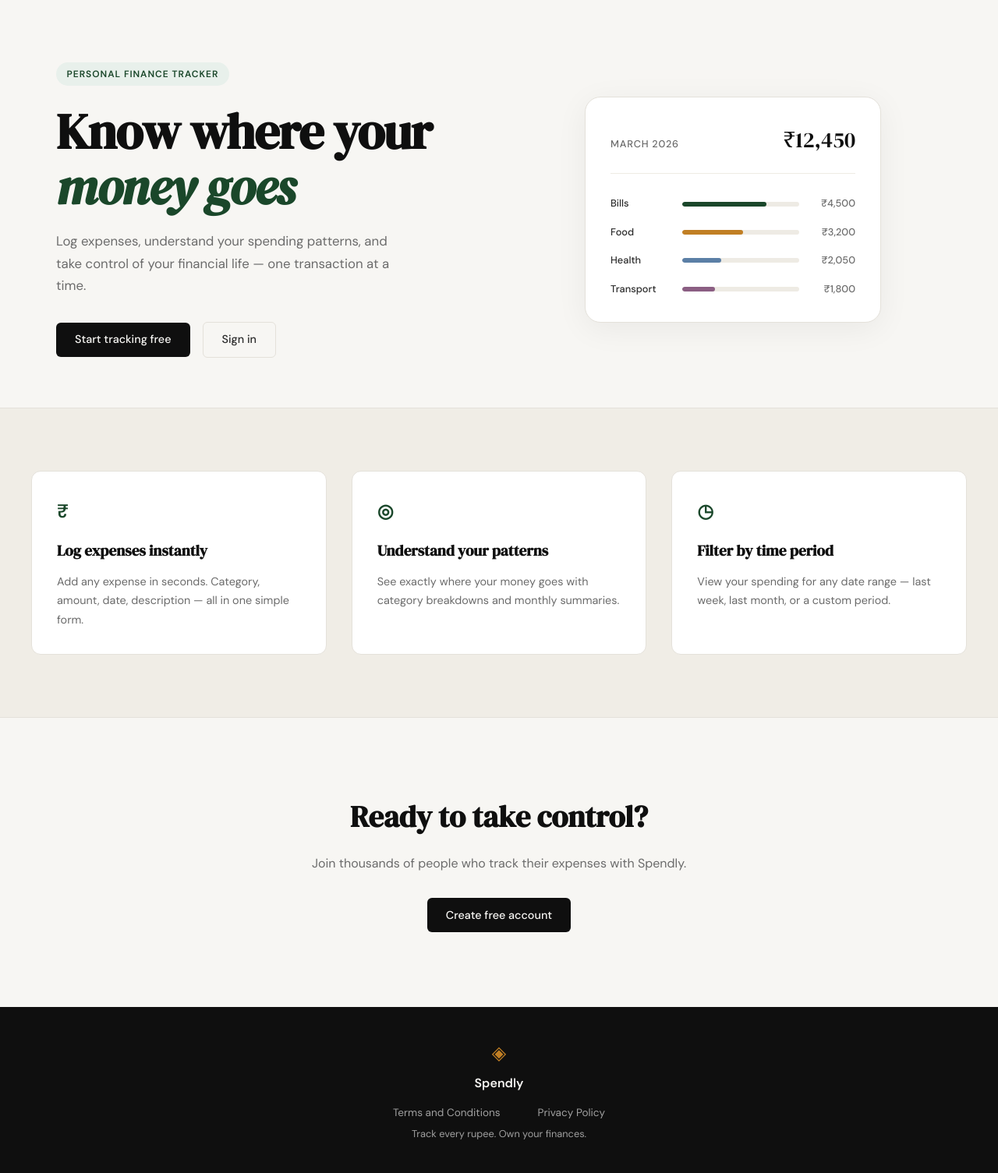
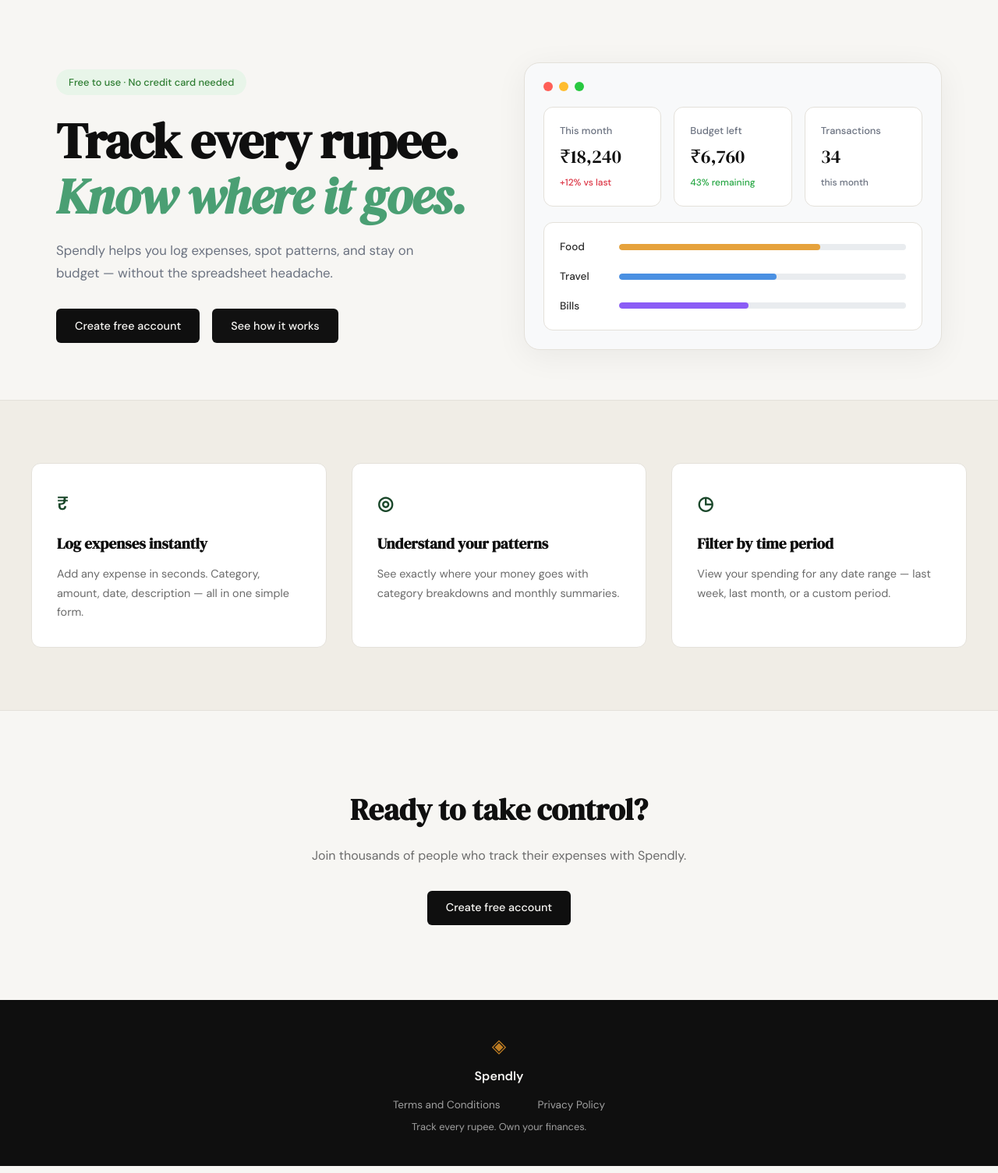
Before and after one commit to Sonkhiya/Expense-Tracker, a Flask app: page / in a window 1280 px wide. Shown: the part 61-1566 px from the top of the page at 78% size. Run offline with Flask 3, Linux system fonts and the light colour scheme.

Commit message:
landing: update hero section to match new design

```diff
--- a/static/css/style.css
+++ b/static/css/style.css
@@ -135,13 +135,11 @@ a { color: inherit; text-decoration: none; }
 
 .hero-badge {
     display: inline-block;
-    background: var(--accent-light);
-    color: var(--accent);
-    font-size: 0.75rem;
-    font-weight: 600;
-    letter-spacing: 0.08em;
-    text-transform: uppercase;
-    padding: 0.35rem 0.85rem;
+    background: #e8f5e9;
+    color: #2e7d32;
+    font-size: 0.8rem;
+    font-weight: 500;
+    padding: 0.4rem 1rem;
     border-radius: 999px;
     margin-bottom: 1.5rem;
 }
@@ -157,14 +155,14 @@ a { color: inherit; text-decoration: none; }
 
 .hero-title em {
     font-style: italic;
-    color: var(--accent);
+    color: #4a9f73;
 }
 
 .hero-subtitle {
     font-size: 1.05rem;
-    color: var(--ink-muted);
+    color: #6b7280;
     line-height: 1.7;
-    max-width: 460px;
+    max-width: 500px;
     margin-bottom: 2rem;
 }
 
@@ -175,7 +173,7 @@ a { color: inherit; text-decoration: none; }
 }
 
 /* ------------------------------------------------------------------ */
-/* Mock card (hero visual)                                             */
+/* Dashboard mock (hero visual)                                        */
 /* ------------------------------------------------------------------ */
 
 .hero-visual {
@@ -183,78 +181,109 @@ a { color: inherit; text-decoration: none; }
     justify-content: center;
 }
 
-.mock-card {
-    background: var(--paper-card);
+.dashboard-mock {
+    background: #f8f9fa;
     border: 1px solid var(--border);
     border-radius: var(--radius-lg);
-    padding: 2rem;
+    padding: 1.5rem;
     width: 100%;
-    max-width: 380px;
+    max-width: 700px;
     box-shadow: 0 8px 40px rgba(0,0,0,0.06);
 }
 
-.mock-card-header {
+.dashboard-header {
     display: flex;
-    justify-content: space-between;
-    align-items: baseline;
-    margin-bottom: 1.75rem;
-    padding-bottom: 1.25rem;
-    border-bottom: 1px solid var(--border-soft);
+    gap: 0.5rem;
+    margin-bottom: 1.25rem;
 }
 
-.mock-label {
-    font-size: 0.8rem;
-    font-weight: 500;
-    color: var(--ink-muted);
-    text-transform: uppercase;
-    letter-spacing: 0.06em;
+.dot {
+    width: 12px;
+    height: 12px;
+    border-radius: 50%;
 }
 
-.mock-total {
+.dot-red { background: #ff5f57; }
+.dot-yellow { background: #ffbd2e; }
+.dot-green { background: #28c840; }
+
+.dashboard-cards {
+    display: grid;
+    grid-template-columns: repeat(3, 1fr);
+    gap: 1rem;
+    margin-bottom: 1.25rem;
+}
+
+.dash-card {
+    background: white;
+    border: 1px solid var(--border);
+    border-radius: var(--radius-md);
+    padding: 1.25rem;
+    display: flex;
+    flex-direction: column;
+    gap: 0.25rem;
+}
+
+.dash-label {
+    font-size: 0.8rem;
+    color: #6b7280;
+    font-weight: 500;
+}
+
+.dash-amount {
     font-family: var(--font-display);
-    font-size: 1.75rem;
+    font-size: 1.5rem;
     color: var(--ink);
 }
 
-.mock-bars { display: flex; flex-direction: column; gap: 1rem; }
-
-.mock-bar-row {
-    display: grid;
-    grid-template-columns: 80px 1fr 60px;
-    align-items: center;
-    gap: 0.75rem;
+.dash-change {
+    font-size: 0.75rem;
+    font-weight: 500;
 }
 
-.mock-cat {
-    font-size: 0.8rem;
+.dash-change.positive { color: #dc3545; }
+.dash-change.negative { color: #28a745; }
+.dash-change.neutral { color: #6b7280; }
+
+.dashboard-bars {
+    background: white;
+    border: 1px solid var(--border);
+    border-radius: var(--radius-md);
+    padding: 1.25rem;
+}
+
+.bar-row {
+    display: grid;
+    grid-template-columns: 60px 1fr;
+    align-items: center;
+    gap: 1rem;
+    margin-bottom: 1rem;
+}
+
+.bar-row:last-child { margin-bottom: 0; }
+
+.bar-cat {
+    font-size: 0.85rem;
     font-weight: 500;
     color: var(--ink-soft);
 }
 
-.mock-bar-track {
-    height: 6px;
-    background: var(--border-soft);
+.bar-track {
+    height: 8px;
+    background: #e9ecef;
     border-radius: 999px;
     overflow: hidden;
 }
 
-.mock-bar {
+.bar-fill {
     height: 100%;
-    background: var(--accent);
     border-radius: 999px;
     transition: width 0.6s ease;
 }
 
-.mock-bar-2 { background: var(--accent-2); }
-.mock-bar-3 { background: #5b7fa6; }
-.mock-bar-4 { background: #8b5e83; }
-
-.mock-amt {
-    font-size: 0.8rem;
-    font-weight: 500;
-    color: var(--ink-muted);
-    text-align: right;
-}
+.bar-food { background: #e6a23c; }
+.bar-travel { background: #4a90e2; }
+.bar-bills { background: #8b5cf6; }
 
 /* ------------------------------------------------------------------ */
 /* Buttons                                                             */
@@ -276,6 +305,23 @@ a { color: inherit; text-decoration: none; }
 }
 
 .btn-primary:hover { background: var(--accent); }
+
+.btn-secondary {
+    display: inline-block;
+    background: #111;
+    color: var(--paper);
+    padding: 0.65rem 1.5rem;
+    border-radius: var(--radius-sm);
+    font-family: var(--font-body);
+    font-size: 0.9rem;
+    font-weight: 500;
+    cursor: pointer;
+    border: none;
+    transition: background 0.2s;
+    text-decoration: none;
+}
+
+.btn-secondary:hover { background: #333; }
 
 .btn-ghost {
     display: inline-block;
--- a/templates/landing.html
+++ b/templates/landing.html
@@ -6,55 +6,62 @@
 
 <section class="hero">
     <div class="hero-inner">
-        <div class="hero-badge">Personal Finance Tracker</div>
+        <div class="hero-badge">Free to use · No credit card needed</div>
         <h1 class="hero-title">
-            Know where your<br>
-            <em>money goes</em>
+            Track every rupee.<br>
+            <em>Know where it goes.</em>
         </h1>
         <p class="hero-subtitle">
-            Log expenses, understand your spending patterns,
-            and take control of your financial life —
-            one transaction at a time.
+            Spendly helps you log expenses, spot patterns, and stay
+            on budget — without the spreadsheet headache.
         </p>
         <div class="hero-actions">
-            <a href="{{ url_for('register') }}" class="btn-primary">Start tracking free</a>
-            <a href="{{ url_for('login') }}" class="btn-ghost">Sign in</a>
+            <a href="{{ url_for('register') }}" class="btn-primary">Create free account</a>
+            <a href="#how-it-works" class="btn-secondary">See how it works</a>
         </div>
     </div>
     <div class="hero-visual">
-        <div class="mock-card">
-            <div class="mock-card-header">
-                <span class="mock-label">March 2026</span>
-                <span class="mock-total">₹12,450</span>
+        <div class="dashboard-mock">
+            <div class="dashboard-header">
+                <span class="dot dot-red"></span>
+                <span class="dot dot-yellow"></span>
+                <span class="dot dot-green"></span>
             </div>
-            <div class="mock-bars">
-                <div class="mock-bar-row">
-                    <span class="mock-cat">Bills</span>
-                    <div class="mock-bar-track">
-                        <div class="mock-bar" style="width: 72%"></div>
+            <div class="dashboard-cards">
+                <div class="dash-card">
+                    <span class="dash-label">This month</span>
+                    <span class="dash-amount">₹18,240</span>
+                    <span class="dash-change positive">+12% vs last</span>
+                </div>
+                <div class="dash-card">
+                    <span class="dash-label">Budget left</span>
+                    <span class="dash-amount">₹6,760</span>
+                    <span class="dash-change negative">43% remaining</span>
+                </div>
+                <div class="dash-card">
+                    <span class="dash-label">Transactions</span>
+                    <span class="dash-amount">34</span>
+                    <span class="dash-change neutral">this month</span>
+                </div>
+            </div>
+            <div class="dashboard-bars">
+                <div class="bar-row">
+                    <span class="bar-cat">Food</span>
+                    <div class="bar-track">
+                        <div class="bar-fill bar-food" style="width: 70%"></div>
                     </div>
-                    <span class="mock-amt">₹4,500</span>
                 </div>
-                <div class="mock-bar-row">
-                    <span class="mock-cat">Food</span>
-                    <div class="mock-bar-track">
-                        <div class="mock-bar mock-bar-2" style="width: 52%"></div>
+                <div class="bar-row">
+                    <span class="bar-cat">Travel</span>
+                    <div class="bar-track">
+                        <div class="bar-fill bar-travel" style="width: 55%"></div>
                     </div>
-                    <span class="mock-amt">₹3,200</span>
                 </div>
-                <div class="mock-bar-row">
-                    <span class="mock-cat">Health</span>
-                    <div class="mock-bar-track">
-                        <div class="mock-bar mock-bar-3" style="width: 33%"></div>
+                <div class="bar-row">
+                    <span class="bar-cat">Bills</span>
+                    <div class="bar-track">
+                        <div class="bar-fill bar-bills" style="width: 45%"></div>
                     </div>
-                    <span class="mock-amt">₹2,050</span>
-                </div>
-                <div class="mock-bar-row">
-                    <span class="mock-cat">Transport</span>
-                    <div class="mock-bar-track">
-                        <div class="mock-bar mock-bar-4" style="width: 28%"></div>
-                    </div>
-                    <span class="mock-amt">₹1,800</span>
                 </div>
             </div>
         </div>
```
